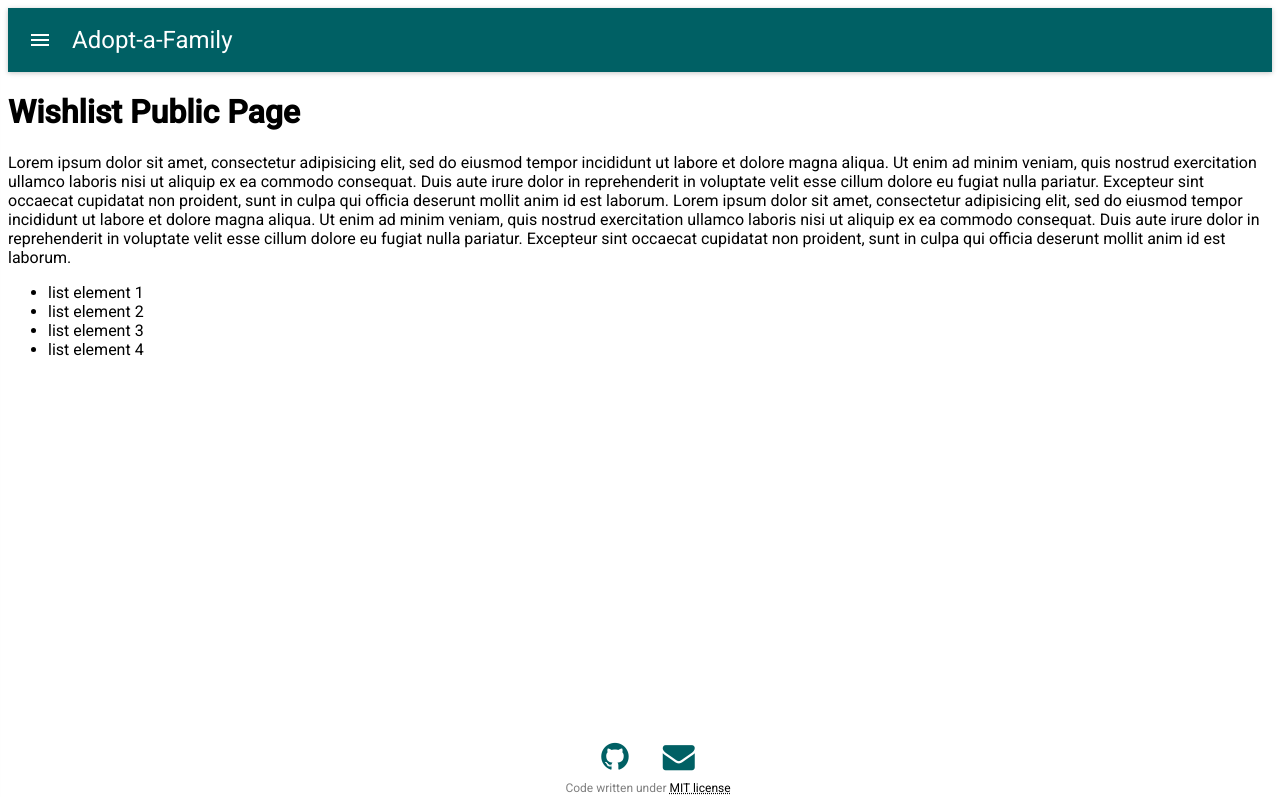
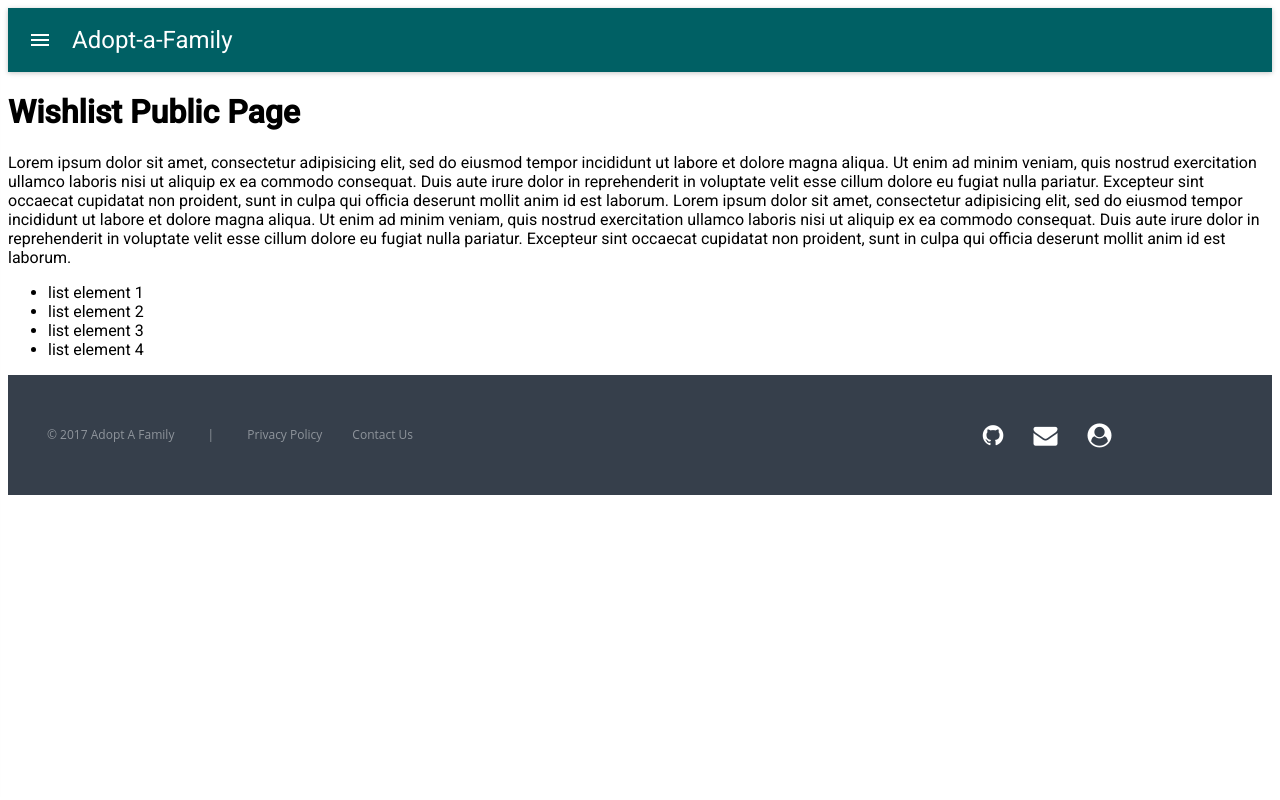
Before and after one commit to the-after-hours/adopt-a-family, a React (Create React App) app: page /wishlist in a window 1280 px wide. Built offline with nearby package versions, Linux system fonts and the light colour scheme.

Commit message:
AAF-49 Update footer styling. Placeholder links in place. Pending final content

```diff
--- a/src/components/Footer.js
+++ b/src/components/Footer.js
@@ -1,31 +1,35 @@
 import React from 'react';
 import links from '../constants/links';
 
+const d = new Date();
+const year = d.getFullYear();
+
 const Footer = (props) => {
   return (
-    <footer id="footer">
-      <div className ="block-center">
-        <div className="social-icon-group">
-          <table>
-            <tr>
-              <td>
-                <a href={links.github} className="social-icon">
-                  <i className="fa fa-github fa-2x"></i>
-                </a>
-              </td>
-              <td>
-                <a href={links.email} className="social-icon">
-                  <i className="fa fa-envelope fa-2x"></i>
-                </a>
-              </td>
-            </tr>
-          </table>
+    <footer id="footer" className="footer">
+      <div className="footerText">
+        <div className="footerCopyright">&copy; {year} Adopt A Family</div>
+        <div className="footerSpacer"> | </div>
+        <div className="footerPrivacy">
+          <a href="#">Privacy Policy</a>
         </div>
+        <div className="footerContact">
+          <a href="#">Contact Us</a>
+        </div>
+        {/* <div id="license">Code written under <a href={links.license}>MIT license</a></div> */}
       </div>
-      <div className="block-center">
-        <div className="footer-text">
-          Code written under <a href={links.license}>MIT license</a>
-        </div>
+
+      <div className="footerIcons">
+        <a href={links.github} className="social-icon">
+          <i className="fa fa-github fa-2x"></i>
+        </a>
+        <a href={links.email} className="social-icon">
+          <i className="fa fa-envelope fa-2x"></i>
+        </a>
+        <a href={links.aboutus} className="social-icon">
+          <i className=" fa fa-user-circle fa-2x"></i>
+        </a>
+
       </div>
     </footer>
   );
--- a/src/constants/links.js
+++ b/src/constants/links.js
@@ -1,5 +1,6 @@
 module.exports = {
-  github: 'https://github.com/5-gwoap',
+  github: 'https://github.com/5-gwoap/adopt-a-family',
   email: 'mailto:5gwoap@gmail.com',
-  license: 'https://opensource.org/licenses/mit-license.html'
+  license: 'https://opensource.org/licenses/mit-license.html',
+  aboutus: 'https://github.com/5-gwoap'
 };
--- a/src/styles/index.css
+++ b/src/styles/index.css
@@ -11,37 +11,63 @@ body {
   font-family: 'Roboto', sans-serif;
 }
 
-.block-center {
-  margin: 5px auto;
-  min-width: 180px;
-  padding: 0 15px;
-  width: 30%;
+.footer {
+  background-color: #363F4B;
+  color: #8F959C;
+  font-family: 'Open Sans', sans-serif;
+  font-size: .75rem;
+  height: 2em;
+  line-height: 1.5rem;
+  padding: 4em 2em;
+  width: auto;
 }
 
-.social-icon-group table {
-  margin: 0 auto;
+.footer a {
+  color: #8F959C;
 }
 
-.social-icon-group table td {
-  margin: 0 15px;
+.footer a:visited {
+  color: #8F959C;
 }
 
-.social-icon-group i {
-  color: #006064;
-  margin: 0 15px;
+.footer a:active {
+  color: #8F959C;
+}
+
+.footer div {
+  display: inline;
+}
+
+.fa {
+  color: white;
+}
+
+.footerText {
+  float: left;
+}
+
+.footerText div {
+  display: inline;
+  padding: 0 15px;
+}
+
+.footerText a {
   text-decoration: none;
 }
 
-.footer-text {
-  text-align: center;
-  font-size: .75rem;
-  color: #808080;
+.footerText a:visited {
+  text-decoration: none;
 }
 
-#footer { /* Temporary positioning */
-  position: fixed;
-  width: 100%;
-  bottom: 0;
+.footerIcons {
+  float: right;
+  padding-right: 10%;
+}
+
+.footerIcons a {
+  display: inline;
+  padding: 0 15px;
+  ;
 }
 
 .emailValid {
```
